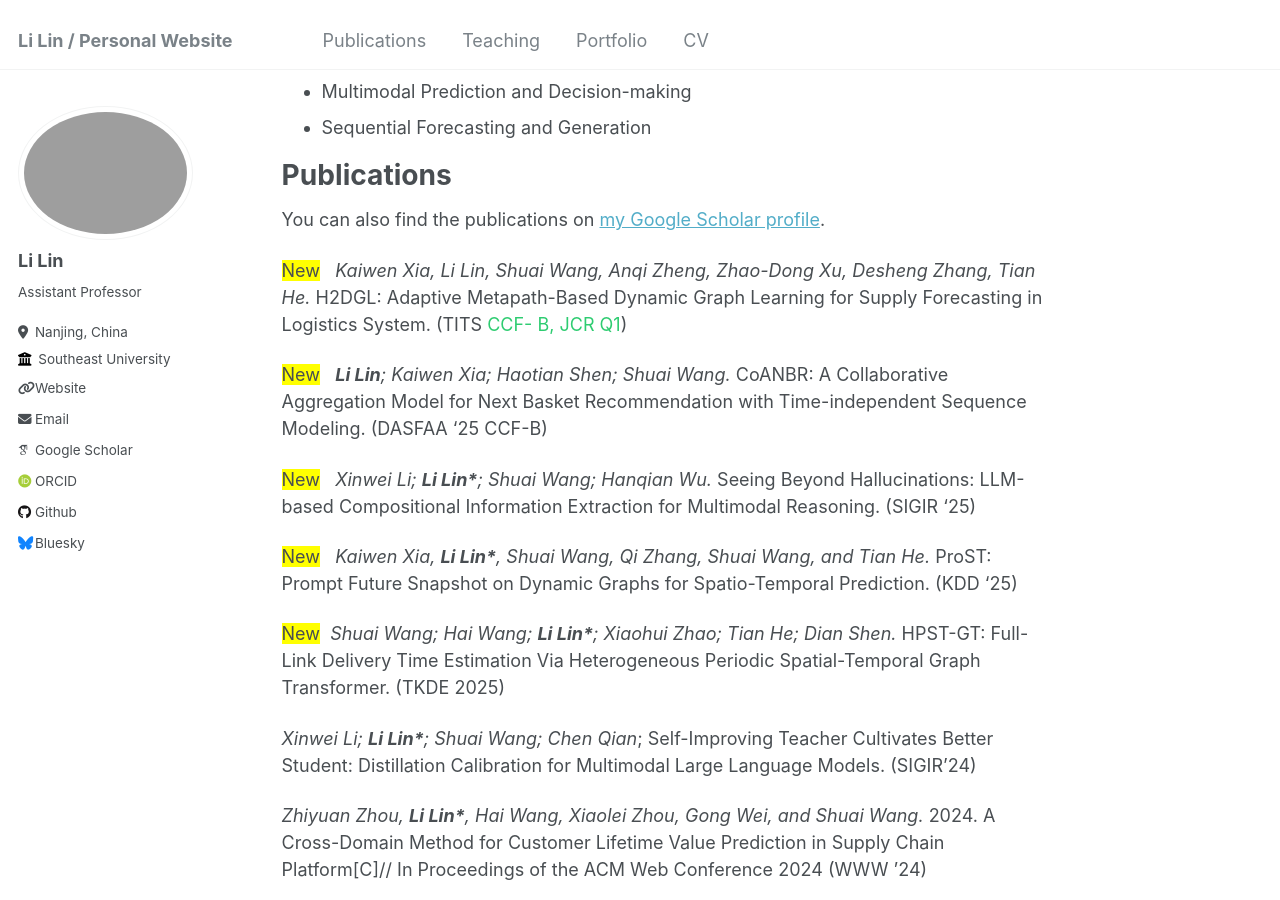
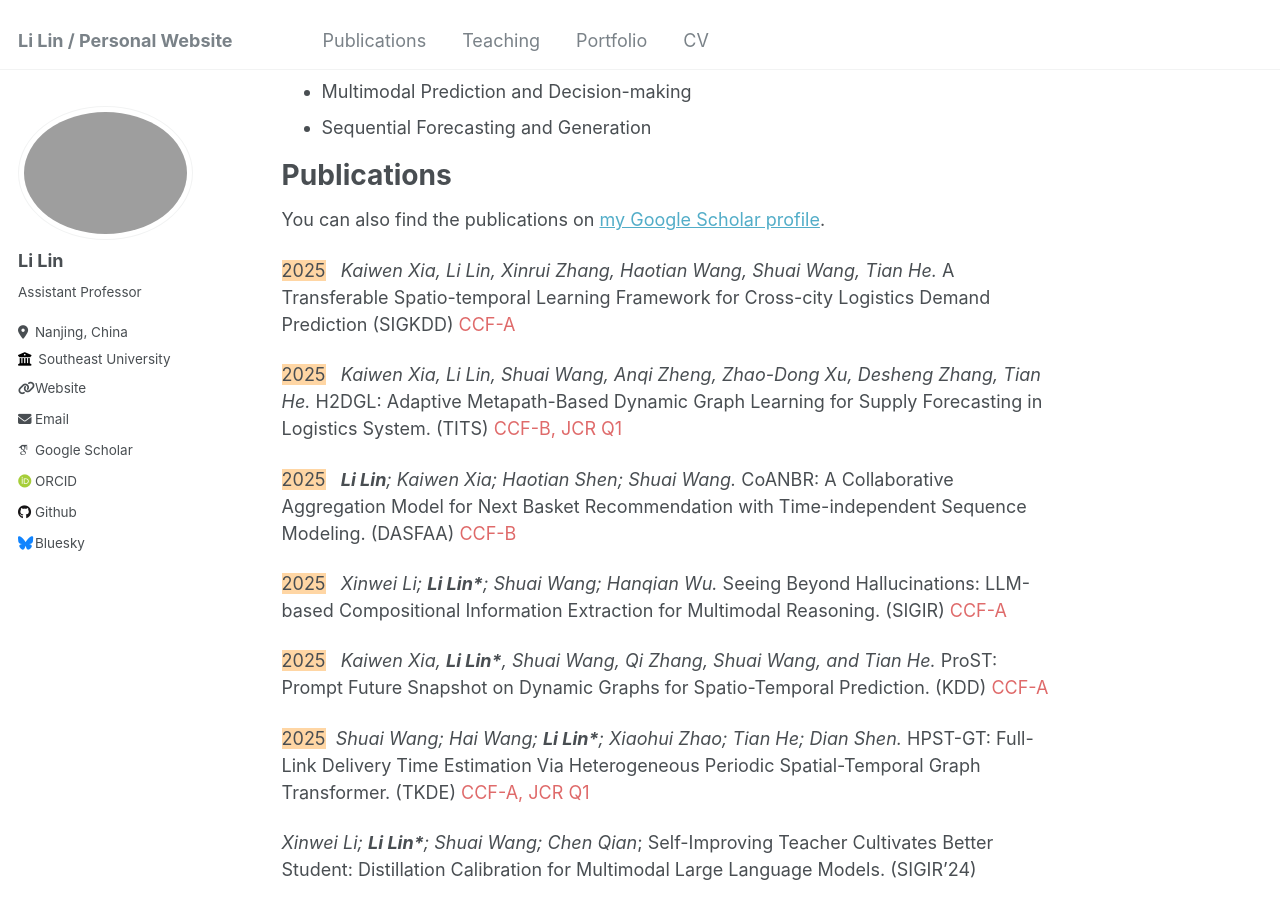
Before and after one commit to veralily/veralily.github.io, a Jekyll site: the page built from _pages/about.md, in a window 1280 px wide and 900 px high, scrolled down 469 px. Built offline with Jekyll 4.4.1, drawn with Linux system fonts in a browser that asks for light colours; some web fonts are replaced.

```diff
--- a/_pages/about.md
+++ b/_pages/about.md
@@ -28,16 +28,17 @@ Publications
 ======
 You can also find the publications on <a href="{{site.author.googlescholar}}">my Google Scholar profile</a>.
 
-<span style="background-color: yellow;">New</span> &nbsp; _Kaiwen Xia, Li Lin, Shuai Wang, Anqi Zheng, Zhao-Dong Xu, Desheng Zhang, Tian He._ H2DGL: Adaptive Metapath-Based Dynamic Graph Learning for Supply Forecasting in Logistics System. (TITS <span style="color: #2ecc71">CCF-
-B, JCR Q1</span>)
+<span style="background-color: #ffd6a4;">2025</span> &nbsp; _Kaiwen Xia, Li Lin, Xinrui Zhang, Haotian Wang, Shuai Wang, Tian He._ A Transferable Spatio-temporal Learning Framework for Cross-city Logistics Demand Prediction (SIGKDD) <span style="color: #df6a6a">CCF-A</span>
 
-<span style="background-color: yellow;">New</span> &nbsp; _**Li Lin**; Kaiwen Xia; Haotian Shen; Shuai Wang._ CoANBR: A Collaborative Aggregation Model for Next Basket Recommendation with Time-independent Sequence Modeling. (DASFAA '25 CCF-B)
+<span style="background-color: #ffd6a4;">2025</span> &nbsp; _Kaiwen Xia, Li Lin, Shuai Wang, Anqi Zheng, Zhao-Dong Xu, Desheng Zhang, Tian He._ H2DGL: Adaptive Metapath-Based Dynamic Graph Learning for Supply Forecasting in Logistics System. (TITS) <span style="color: #df6a6a">CCF-B, JCR Q1</span>
 
-<span style="background-color: yellow;">New</span> &nbsp; _Xinwei Li; **Li Lin\***; Shuai Wang; Hanqian Wu._ Seeing Beyond Hallucinations: LLM-based Compositional Information Extraction for Multimodal Reasoning. (SIGIR '25)
+<span style="background-color: #ffd6a4;">2025</span> &nbsp; _**Li Lin**; Kaiwen Xia; Haotian Shen; Shuai Wang._ CoANBR: A Collaborative Aggregation Model for Next Basket Recommendation with Time-independent Sequence Modeling. (DASFAA) <span style="color: #df6a6a">CCF-B</span>
 
-<span style="background-color: yellow;">New</span> &nbsp;  _Kaiwen Xia, **Li Lin\***, Shuai Wang, Qi Zhang, Shuai Wang, and Tian He._ ProST: Prompt Future Snapshot on Dynamic Graphs for Spatio-Temporal Prediction. (KDD '25)
+<span style="background-color: #ffd6a4;">2025</span> &nbsp; _Xinwei Li; **Li Lin\***; Shuai Wang; Hanqian Wu._ Seeing Beyond Hallucinations: LLM-based Compositional Information Extraction for Multimodal Reasoning. (SIGIR) <span style="color: #df6a6a">CCF-A</span>
 
-<span style="background-color: yellow;">New</span> &nbsp;_Shuai Wang; Hai Wang; **Li Lin\***; Xiaohui Zhao; Tian He; Dian Shen._ HPST-GT: Full-Link Delivery Time Estimation Via Heterogeneous Periodic Spatial-Temporal Graph Transformer. (TKDE 2025)
+<span style="background-color: #ffd6a4;">2025</span> &nbsp;  _Kaiwen Xia, **Li Lin\***, Shuai Wang, Qi Zhang, Shuai Wang, and Tian He._ ProST: Prompt Future Snapshot on Dynamic Graphs for Spatio-Temporal Prediction. (KDD) <span style="color: #df6a6a">CCF-A</span>
+
+<span style="background-color: #ffd6a4;">2025</span> &nbsp;_Shuai Wang; Hai Wang; **Li Lin\***; Xiaohui Zhao; Tian He; Dian Shen._ HPST-GT: Full-Link Delivery Time Estimation Via Heterogeneous Periodic Spatial-Temporal Graph Transformer. (TKDE) <span style="color: #df6a6a">CCF-A, JCR Q1</span>
 
 _Xinwei Li; **Li Lin\***; Shuai Wang; Chen Qian_; Self-Improving Teacher Cultivates Better Student: Distillation Calibration for Multimodal Large Language Models. (SIGIR’24)
 
```
Also changed, not shown: _publications/2025-7-13-paper12.md (added, +13 -0 lines).
